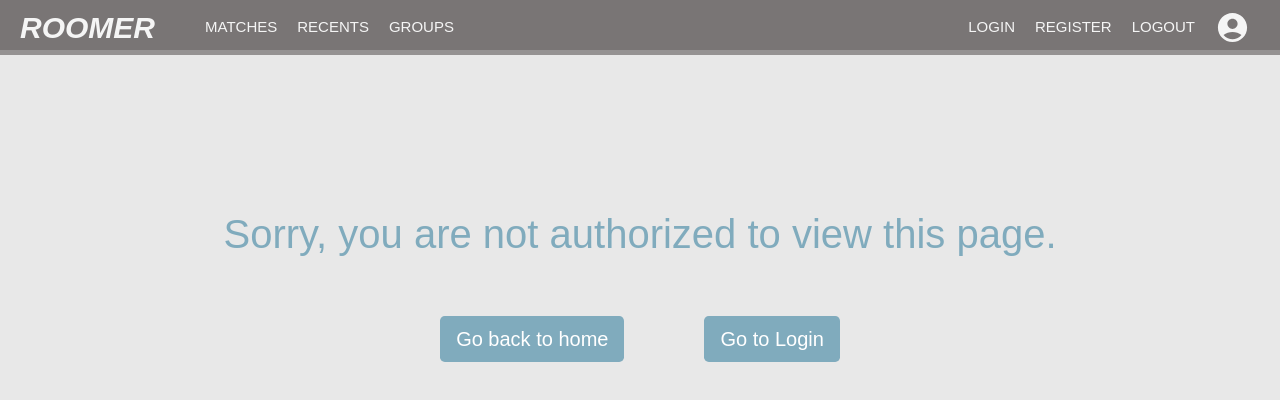
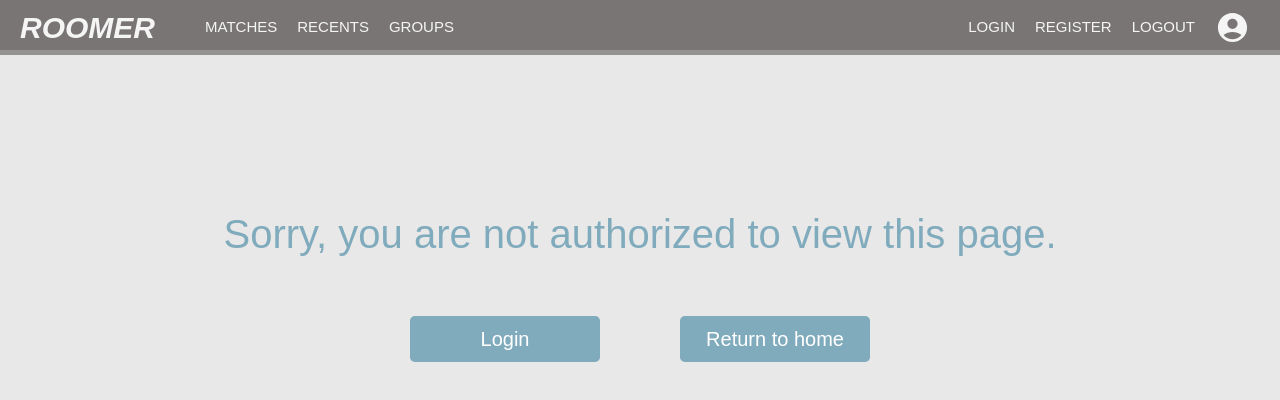
Before and after one commit to ncstiles/roomer, a React (Vite) app in the folder roomer-ui/: page /matches in a window 1280 px wide. Shown: the top 400 px of the page. Built offline with nearby package versions, Linux system fonts and the light colour scheme; no server answers.

Commit message:
Component will render when user tries to view page they're not authorized to see (usually logged out)

```diff
--- a/roomer-ui/src/components/NotAuthorized/NotAuthorized.css
+++ b/roomer-ui/src/components/NotAuthorized/NotAuthorized.css
@@ -7,6 +7,10 @@
 
 .unauthorized-page {
   text-align: center;
+}
+
+.redirect {
+  width: 190px;
 }
 
 .unauthorized-page > .redirect {
--- a/roomer-ui/src/components/NotAuthorized/NotAuthorized.jsx
+++ b/roomer-ui/src/components/NotAuthorized/NotAuthorized.jsx
@@ -9,8 +9,8 @@ export default function NotAuthorized() {
   return (
     <div className='unauthorized-page'>
       <h1 className='not-authorized'>Sorry, you are not authorized to view this page.</h1>
-      <Button size='lg' className='redirect' onClick={()=>{nav('/')}}> Go back to home </Button>
-      <Button size='lg' className='redirect' onClick={()=>{nav('/login')}}> Go to Login </Button>
+      <Button size='lg' className='redirect' onClick={()=>{nav('/login')}}> Login </Button>
+      <Button size='lg' className='redirect' onClick={()=>{nav('/')}}> Return to home </Button>
     </div>
   );
 }
```
